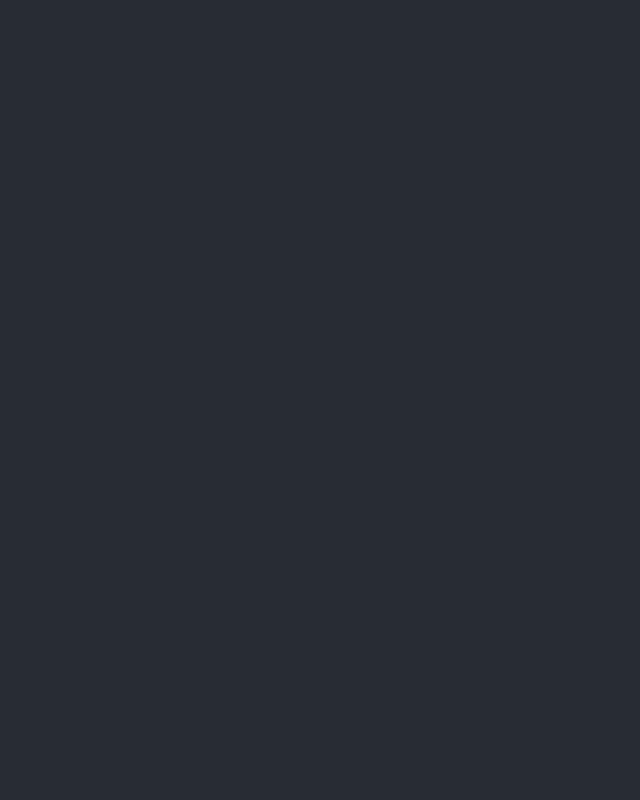
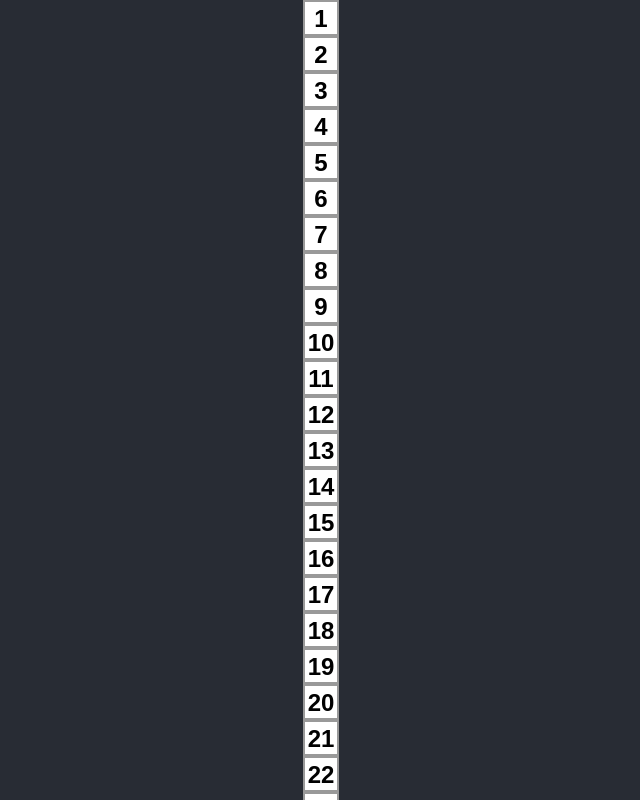
Before and after one commit to hgeissler/lotto-6-aus-49, a React (Create React App) app: page / in a window 1280 px wide. Shown: the top 800 px of the page, without its empty margins (319-959 px from the left). Built offline with nearby package versions, Linux system fonts and the light colour scheme.

Commit message:
display numbers

```diff
--- a/src/App.css
+++ b/src/App.css
@@ -12,3 +12,15 @@
   font-size: calc(10px + 2vmin);
   color: white;
 }
+
+.field {
+  background: #fff;
+  border: 1px solid #999;
+  font-size: 24px;
+  font-weight: bold;
+  line-height: 34px;
+  height: 34px;
+  padding: 0;
+  text-align: center;
+  width: 34px;
+}
--- a/src/components/Board.js
+++ b/src/components/Board.js
@@ -5,15 +5,30 @@
   constructor(props) {
     super(props);
     this.state = {
-
+      numbers: Array.from([...Array(49).keys()].map(x => ++x)),
     };
   }
 
+  renderField(i) {
+    return (
+      <Field
+        value={this.state.numbers[i]}
+      />
+    )
+    ;
+  }
+
   render() {
+    const fields = this.state.numbers.map((number, index) =>
+      <div
+        className="field"
+        key={number.toString()}
+      >
+        {this.renderField(index)}
+      </div>
+    );
     return (
-      <div>
-
-      </div>
+      fields
     );
   }
 }
```
